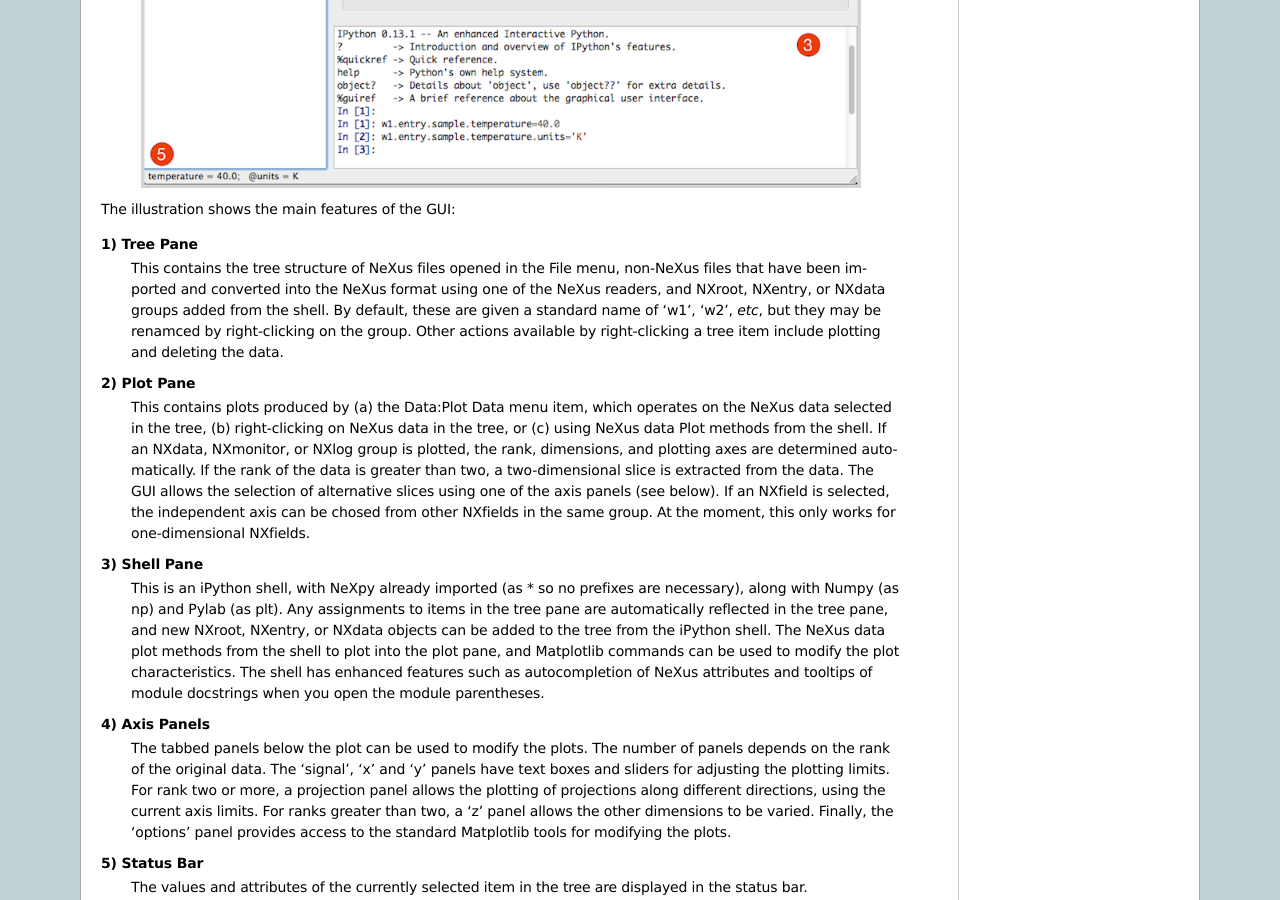
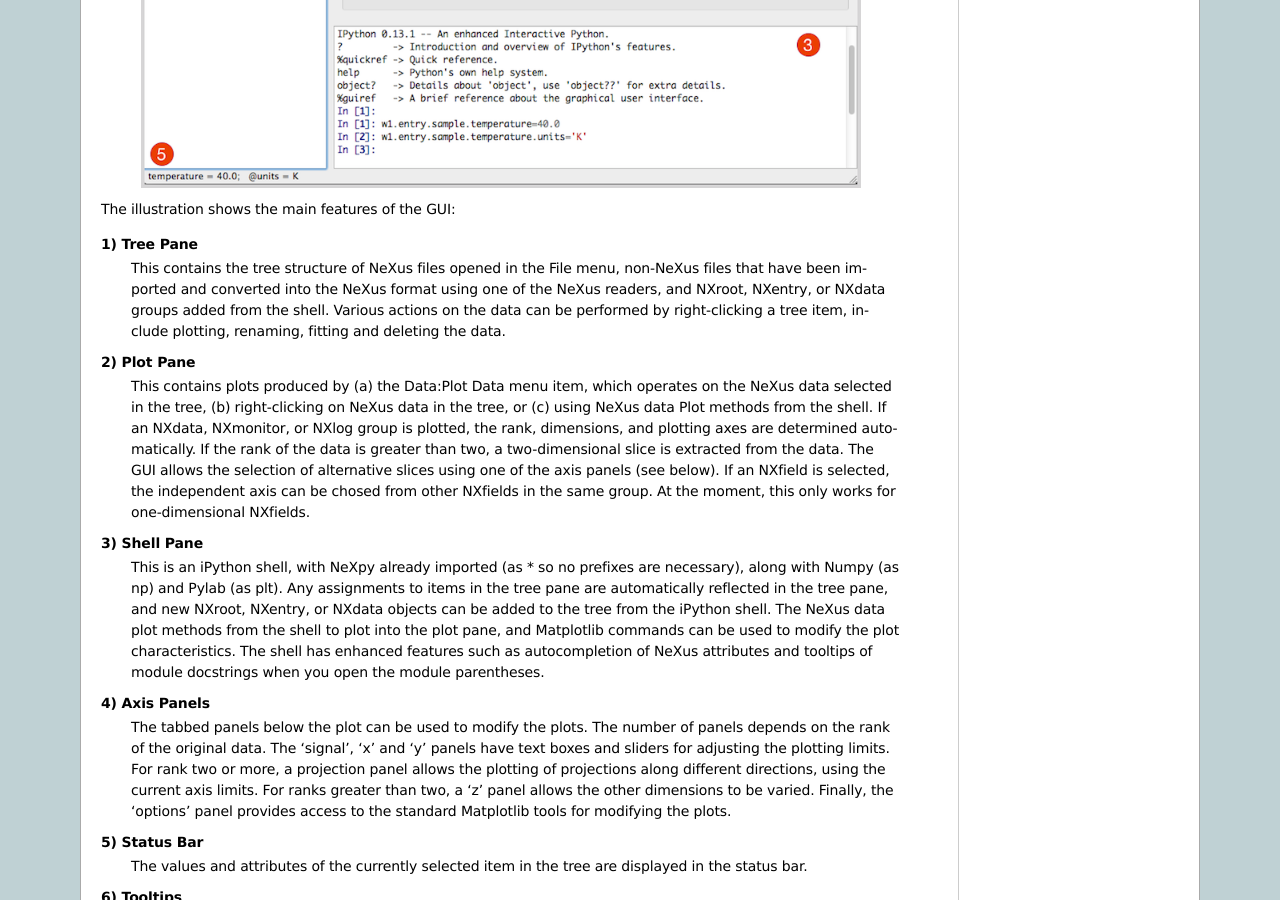
Before and after one commit to nexpy/nexpy, a Sphinx documentation site: the page built from doc/source/pythongui.rst, in a window 1280 px wide and 900 px high, scrolled down 687 px. Built offline with Sphinx 7.4.7, drawn with Linux system fonts in a browser that asks for light colours.

Commit message:
Updated documentation

```diff
--- a/doc/source/pythongui.rst
+++ b/doc/source/pythongui.rst
@@ -20,9 +20,8 @@
     This contains the tree structure of NeXus files opened in the File menu,
     non-NeXus files that have been imported and converted into the NeXus format
     using one of the NeXus readers, and NXroot, NXentry, or NXdata groups added
-    from the shell. By default, these are given a standard name of 'w1', 'w2',
-    *etc*, but they may be renamced by right-clicking on the group. Other
-    actions available by right-clicking a tree item include plotting and
+    from the shell. Various actions on the data can be performed by
+    right-clicking a tree item, include plotting, renaming, fitting and
     deleting the data.
 
 **2) Plot Pane**
```
